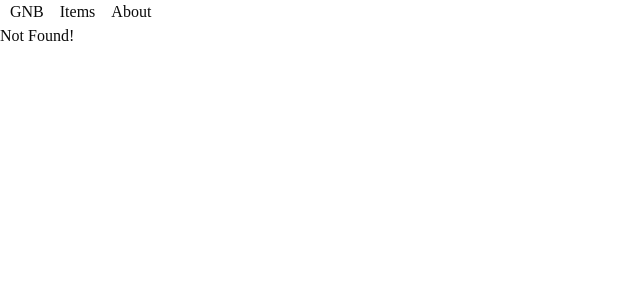
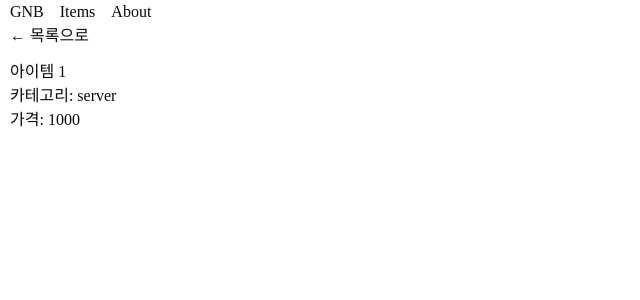
Before and after one commit to angrymusic/nextjs-onboarding, a Next.js app: page /items/1 in a window 1280 px wide. Before the commit this address had no page. Shown: the top 300 px of the page, without its empty margins (0-640 px from the left). Built offline with nearby package versions, Linux system fonts and the light colour scheme.

Commit message:
feat: item 개별 페이지 구현

```diff
--- /dev/null
+++ b/src/app/items/[id]/not-found.tsx
@@ -0,0 +1,3 @@
+export default function NotFound() {
+  return <h1>존재하지 않는 아이템입니다.</h1>;
+}
--- /dev/null
+++ b/src/app/items/[id]/page.tsx
@@ -0,0 +1,40 @@
+import { ITEMS } from "@/constants/items";
+import Link from "next/link";
+import { notFound } from "next/navigation";
+
+type Props = {
+  params: Promise<{
+    id: string;
+  }>;
+};
+
+export default async function itemPage({ params }: Props) {
+  const { id } = await params;
+  const item = ITEMS.find((item) => item.id === Number(id));
+
+  if (!item) {
+    notFound();
+  }
+  return (
+    <div
+      style={{
+        display: "flex",
+        flexDirection: "column",
+        marginLeft: "10px",
+      }}
+    >
+      <div style={{ marginBottom: "12px" }}>
+        <Link href={"/items"}>← 목록으로</Link>
+      </div>
+      <div>{item?.name}</div>
+      <div>
+        <span>카테고리: </span>
+        {item?.category}
+      </div>
+      <div>
+        <span>가격: </span>
+        {item?.price}
+      </div>
+    </div>
+  );
+}
```
